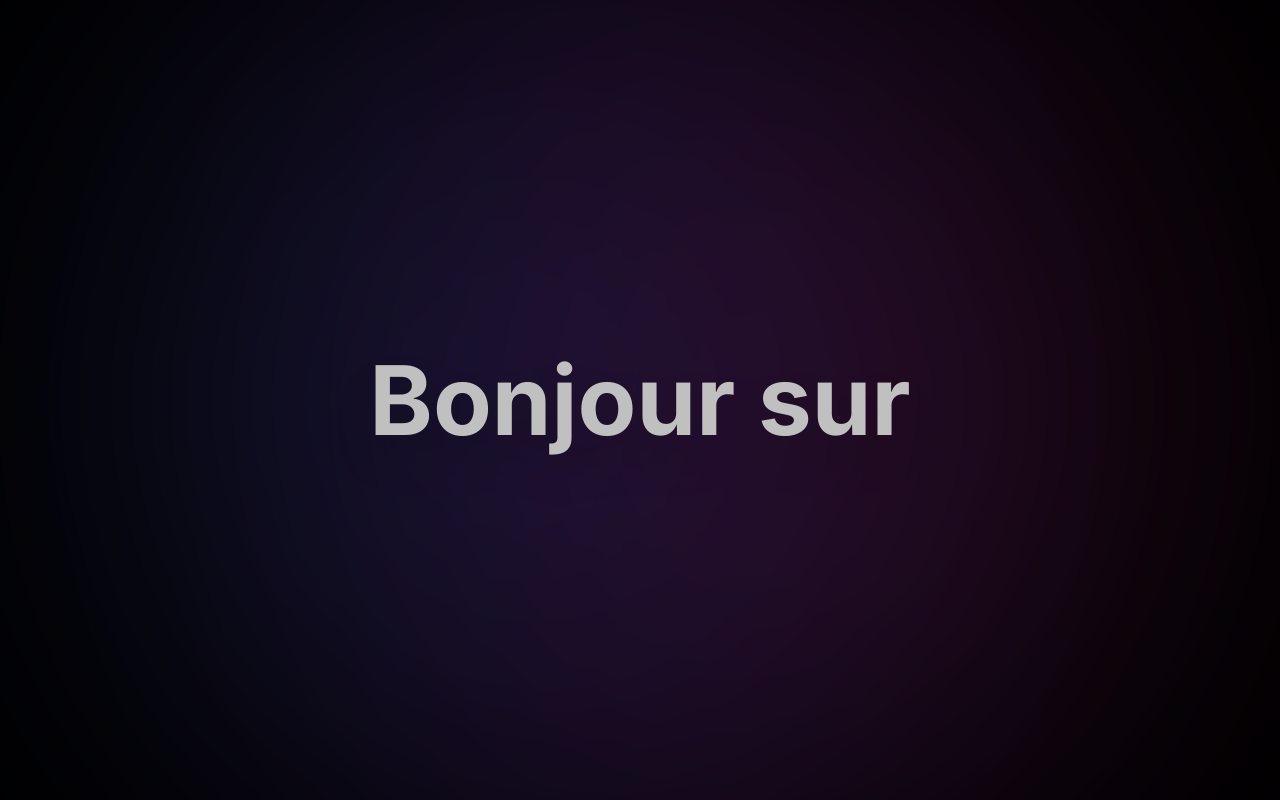
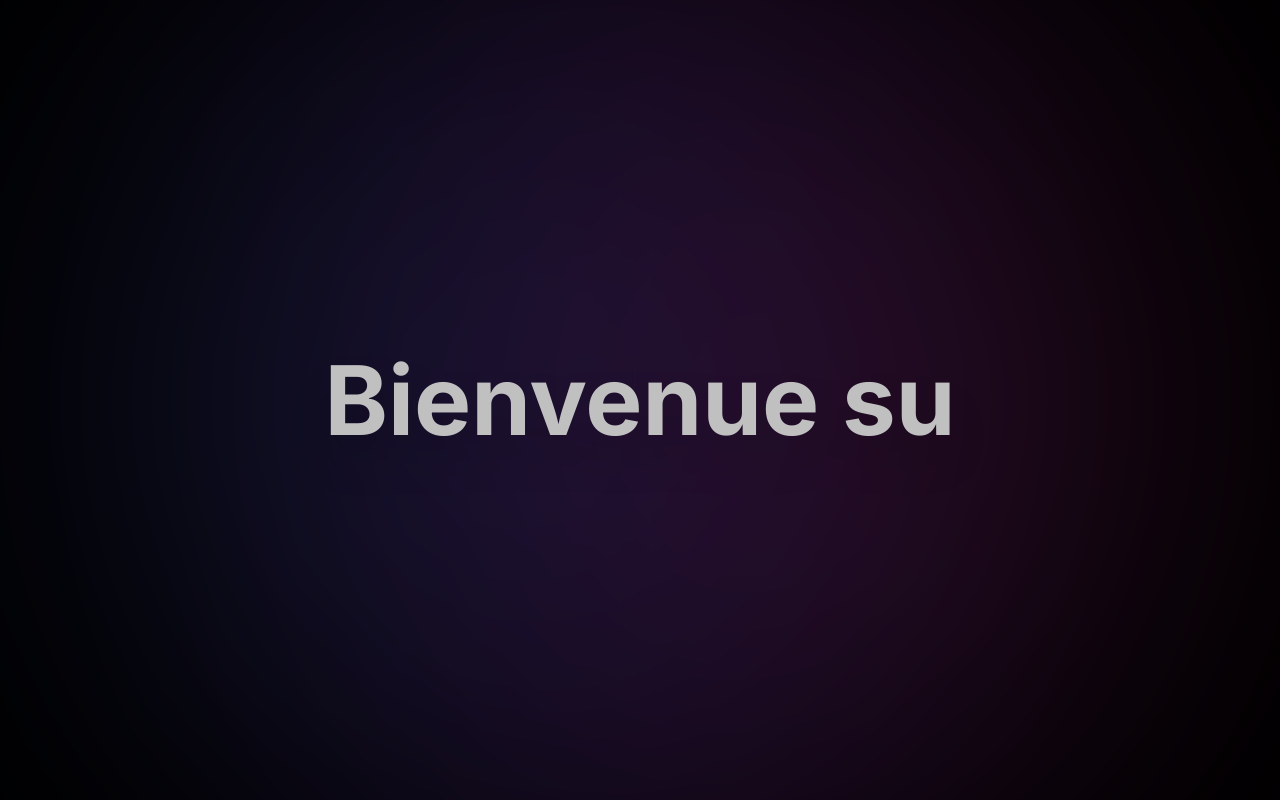
Before and after one commit to Abdellatif444/fullstack-engineer-portfolio, a Next.js app: page / in a window 1280 px wide. Built offline with nearby package versions, Linux system fonts and the light colour scheme.

Commit message:
feat: Changer message splash screen 'Bonjour' en 'Bienvenue'

```diff
--- a/components/ui/splash-screen.tsx
+++ b/components/ui/splash-screen.tsx
@@ -5,7 +5,7 @@ import { motion, AnimatePresence } from "framer-motion";
 
 export default function SplashScreen() {
   const [phase, setPhase] = useState<'gif' | 'blackout' | 'welcome' | 'fadeout'>('gif');
-  const welcomeText = "Bonjour sur mon portfolio !";
+  const welcomeText = "Bienvenue sur mon portfolio !";
   const [displayedText, setDisplayedText] = useState("");
   const [gifDuration, setGifDuration] = useState(4140); // Durée par défaut (4.14 secondes)
   // Nouveau fichier GIF pour forcer le rechargement complet (évite le cache Windsurf)
@@ -57,8 +57,8 @@ export default function SplashScreen() {
           let delay = 60; // Délai normal
 
           const currentText = welcomeText.slice(0, index);
-          if (currentText.endsWith("Bonjour")) {
-            delay = 400; // Pause après "Bonjour" (réflexion)
+          if (currentText.endsWith("Bienvenue")) {
+            delay = 400; // Pause après "Bienvenue" (réflexion)
           } else if (currentText.endsWith("sur")) {
             delay = 200; // Petite pause après "sur"
           }
```
